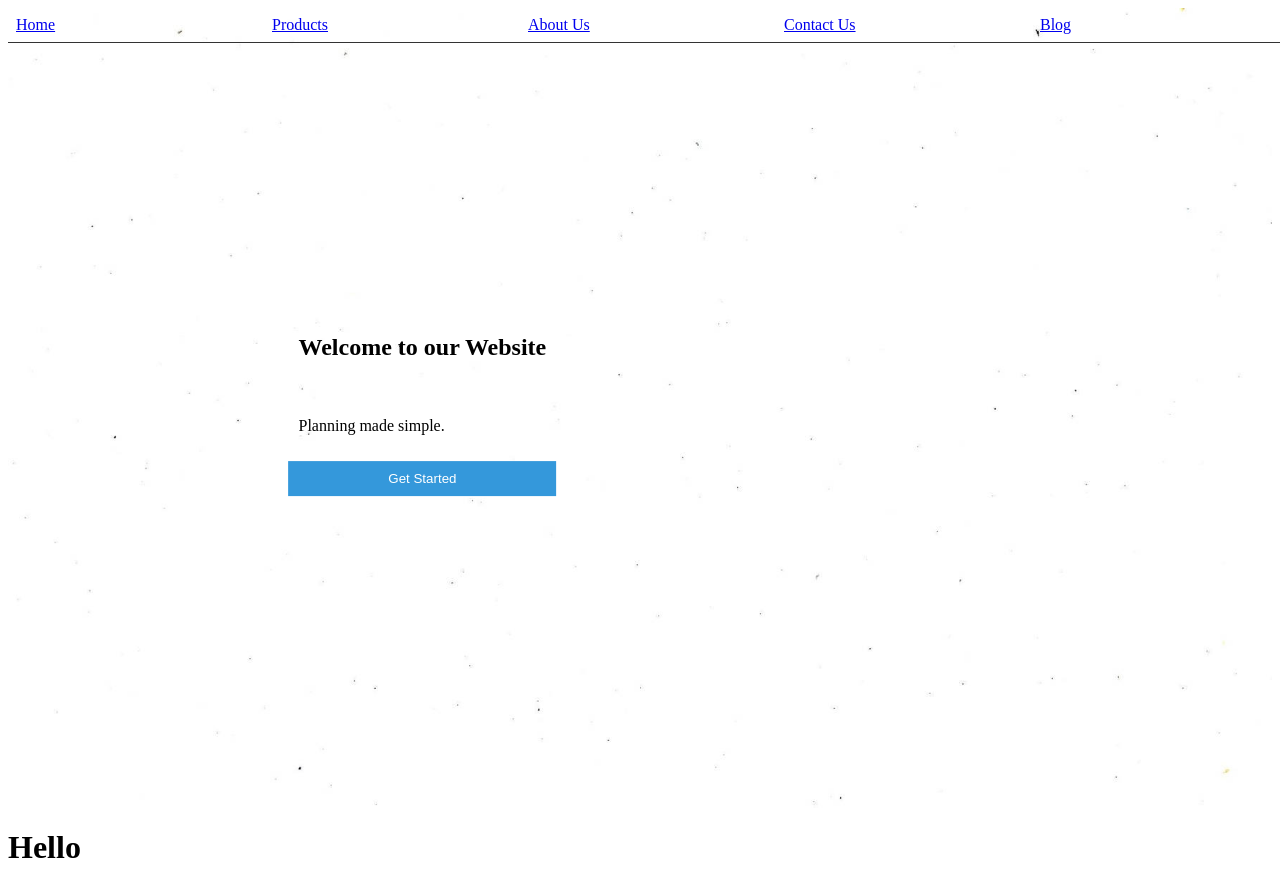
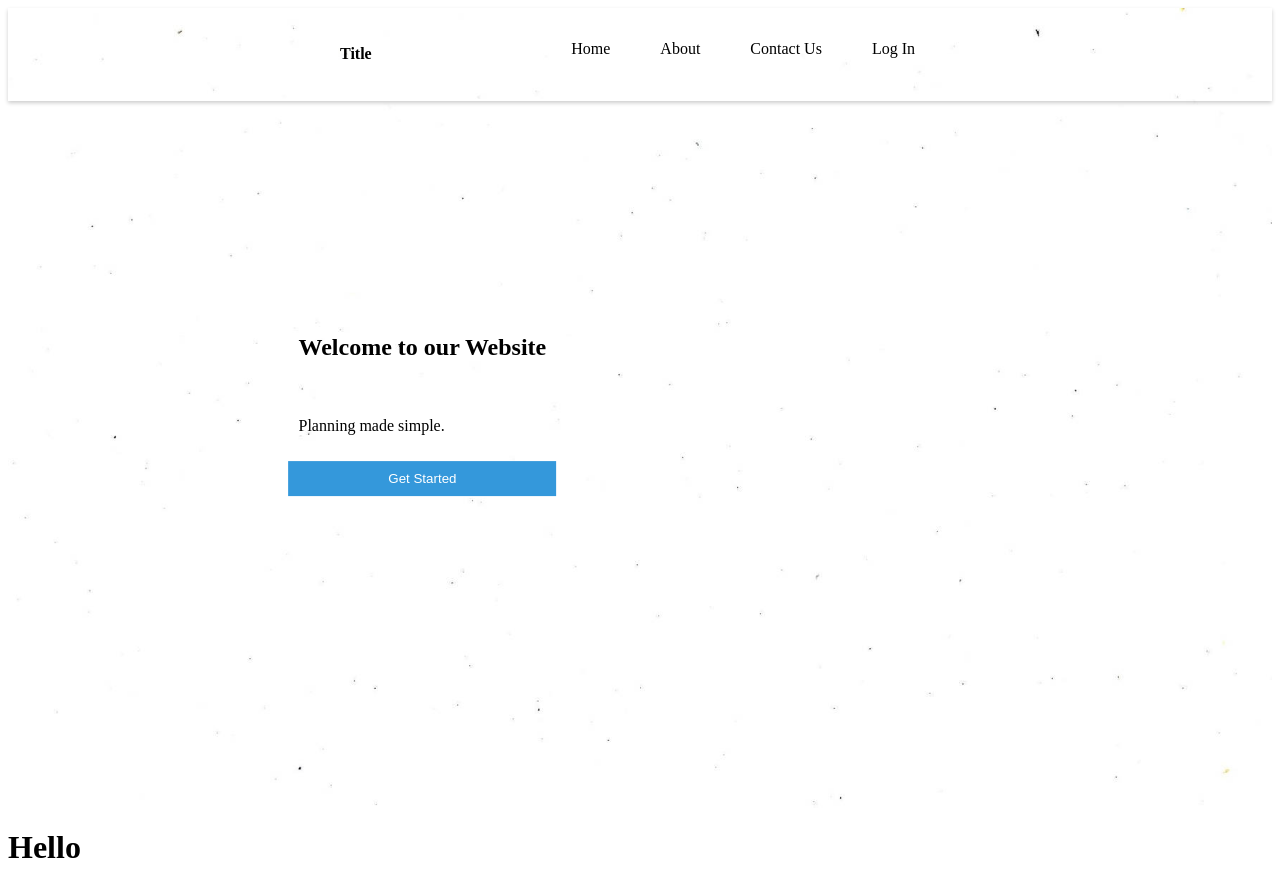
Before and after one commit to SulakshanSiva/Task-Management-System, a React (Create React App) app in the folder frontend/: page / in a window 1280 px wide. Built offline with nearby package versions, Linux system fonts and the light colour scheme.

Commit message:
styled navbar

```diff
--- a/frontend/src/Components/Navbar.js
+++ b/frontend/src/Components/Navbar.js
@@ -3,25 +3,22 @@ import "../Styles/Navbar.scss";
 
 const Navbar = () => {
     return (
-        <div className="navbar">
-            <nav class="navbar">
-                <ul class="main-nav" id="js-menu">
-                    <li>
-                        <a href="#" class="nav-links">Home</a>
-                    </li>
-                    <li>
-                        <a href="#" class="nav-links">Products</a>
-                    </li>
-                    <li>
-                        <a href="#" class="nav-links">About Us</a>
-                    </li>
-                    <li>
-                        <a href="#" class="nav-links">Contact Us</a>
-                    </li>
-                    <li>
-                        <a href="#" class="nav-links">Blog</a>
-                    </li>
+        <div className="Navbar">
+            <nav className="Nav">
+
+                <div className="Title">
+                    <h4>Title</h4>
+                </div>
+
+                <ul>
+                    <div className="NavElements">
+                        <li><a href="#">Home</a></li>
+                        <li><a href="#">About</a></li>
+                        <li><a href="#">Contact Us</a></li>
+                        <li><a href="#">Log In</a></li>
+                    </div>
                 </ul>
+
             </nav>
         </div>
     )
--- a/frontend/src/Styles/Navbar.scss
+++ b/frontend/src/Styles/Navbar.scss
@@ -1,22 +1,51 @@
-nav{
+$nav-color: black;
+.Navbar{
     height: 64px;
 
-    ul {
-        list-style-type: none;
-        margin: 0;
-        padding: 0;
-        position: fixed;
-        width: 100%;
-        border-bottom: 1px solid #333333;
+    nav {
+        display: flex;
+        justify-content: space-between;
+        padding: 1rem 2rem;
+        box-shadow: 0 2px 4px 0 rgba(0,0,0,.2);
 
-        li {
-            float: left;
-            width: 20%;
+        .Title{
+            margin-left: 300px;
         }
 
-        a {
-            display: block;
-            padding: 8px;
+        ul {
+
+            .NavElements{
+                display: flex;
+                list-style: none;
+                margin-right: 300px;
+                li {
+                    padding : 0 25px;
+
+                    a:link {
+                        color: $nav-color;
+                        background-color: transparent;
+                        text-decoration: none;
+                      }
+
+                      a:visited {
+                        color: $nav-color;
+                        background-color: transparent;
+                        text-decoration: none;
+                      }
+
+                      a:hover {
+                        color: red;
+                        background-color: transparent;
+                        text-decoration: none;
+                      }
+
+                      a:active {
+                        color: $nav-color;
+                        background-color: transparent;
+                        text-decoration: none;
+                      }
+                }
+            }
         }
     }
 }
```
